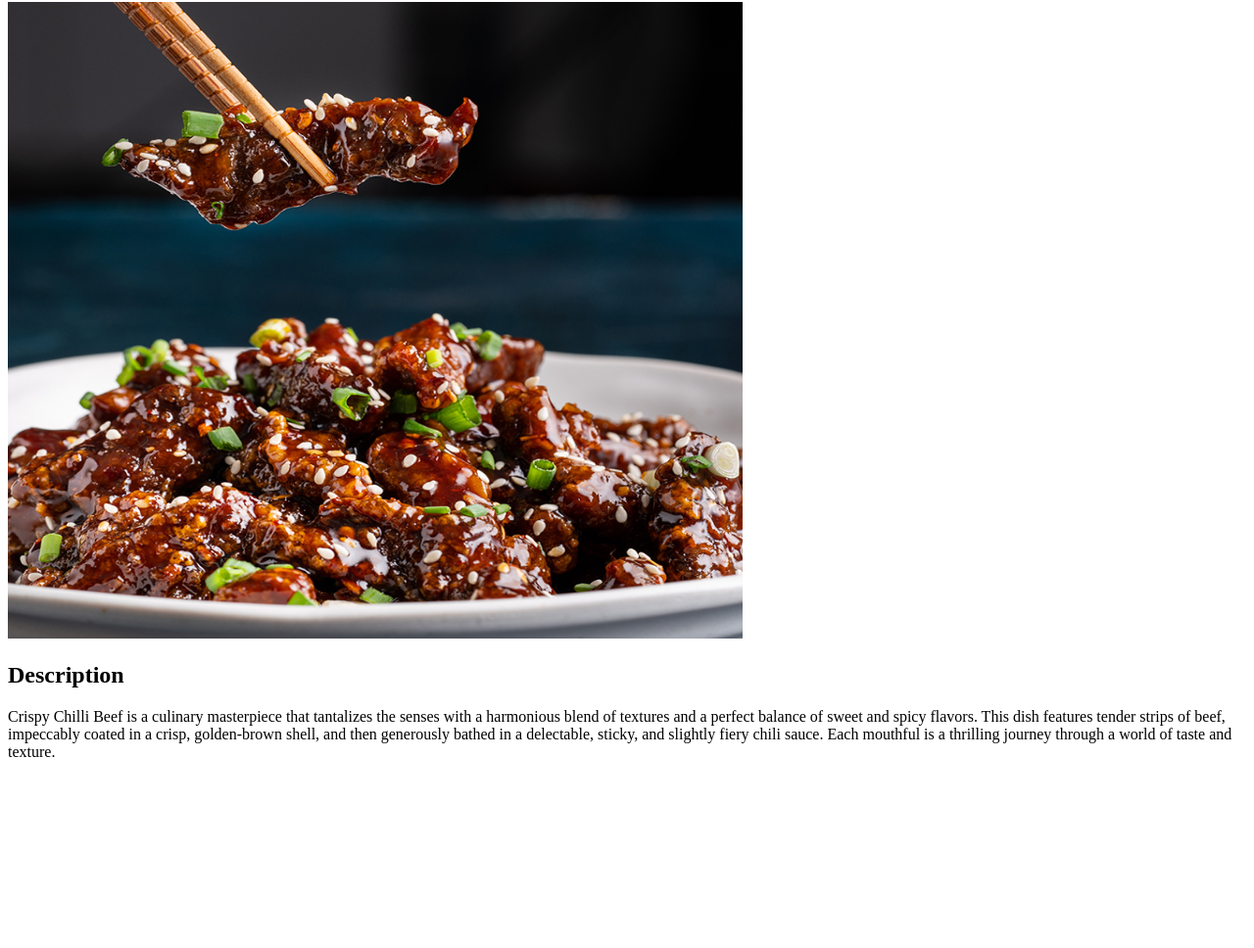
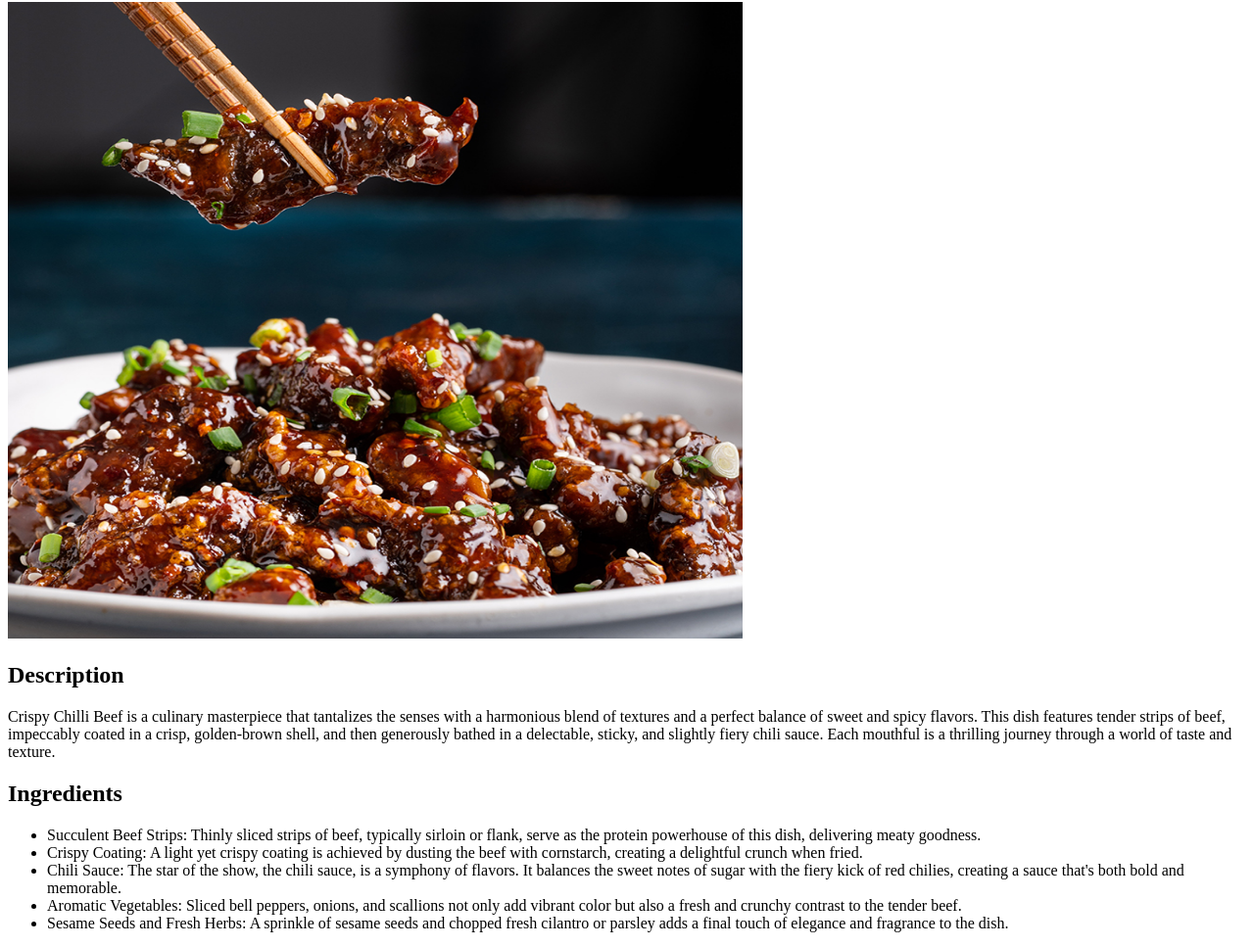
Before and after one commit to PhillJules/Phills-recipes, a plain HTML site: page recipes/chilli-beef.html in a window 1280 px wide. Shown: the part 78-1046 px from the top of the page at 98% size. Before the commit the page ends 871 px from the top, so only its background shows below. Drawn offline with Linux system fonts and the light colour scheme.

Commit message:
added unordered list to chilli-beef.html
unordered list added to chilli-beef.html contains ingredients for chilli beef recipe

```diff
--- a/recipes/chilli-beef.html
+++ b/recipes/chilli-beef.html
@@ -20,5 +20,35 @@
     chili sauce. Each mouthful is a thrilling journey through a world
     of taste and texture.
   </p>
+
+  <h2>Ingredients</h2>
+
+  <ul>
+    <li>
+      Succulent Beef Strips: Thinly sliced strips of beef,
+      typically sirloin or flank, serve as the protein powerhouse of this
+      dish, delivering meaty goodness.
+    </li>
+    <li>
+      Crispy Coating: A light yet crispy coating is achieved by dusting the
+      beef with cornstarch, creating a delightful crunch when fried.
+    </li>
+    <li>
+      Chili Sauce: The star of the show, the chili sauce, is a symphony of
+      flavors. It balances the sweet notes of
+      sugar with the fiery kick of red chilies, creating a sauce
+      that's both bold and memorable.
+    </li>
+    <li>
+      Aromatic Vegetables: Sliced bell peppers, onions, and scallions not
+      only add vibrant color but also a fresh and crunchy
+      contrast to the tender beef.
+    </li>
+    <li>
+      Sesame Seeds and Fresh Herbs: A sprinkle of sesame seeds and
+      chopped fresh cilantro or parsley adds a final
+      touch of elegance and fragrance to the dish.
+    </li>
+  </ul>
 </body>
 </html>
```
